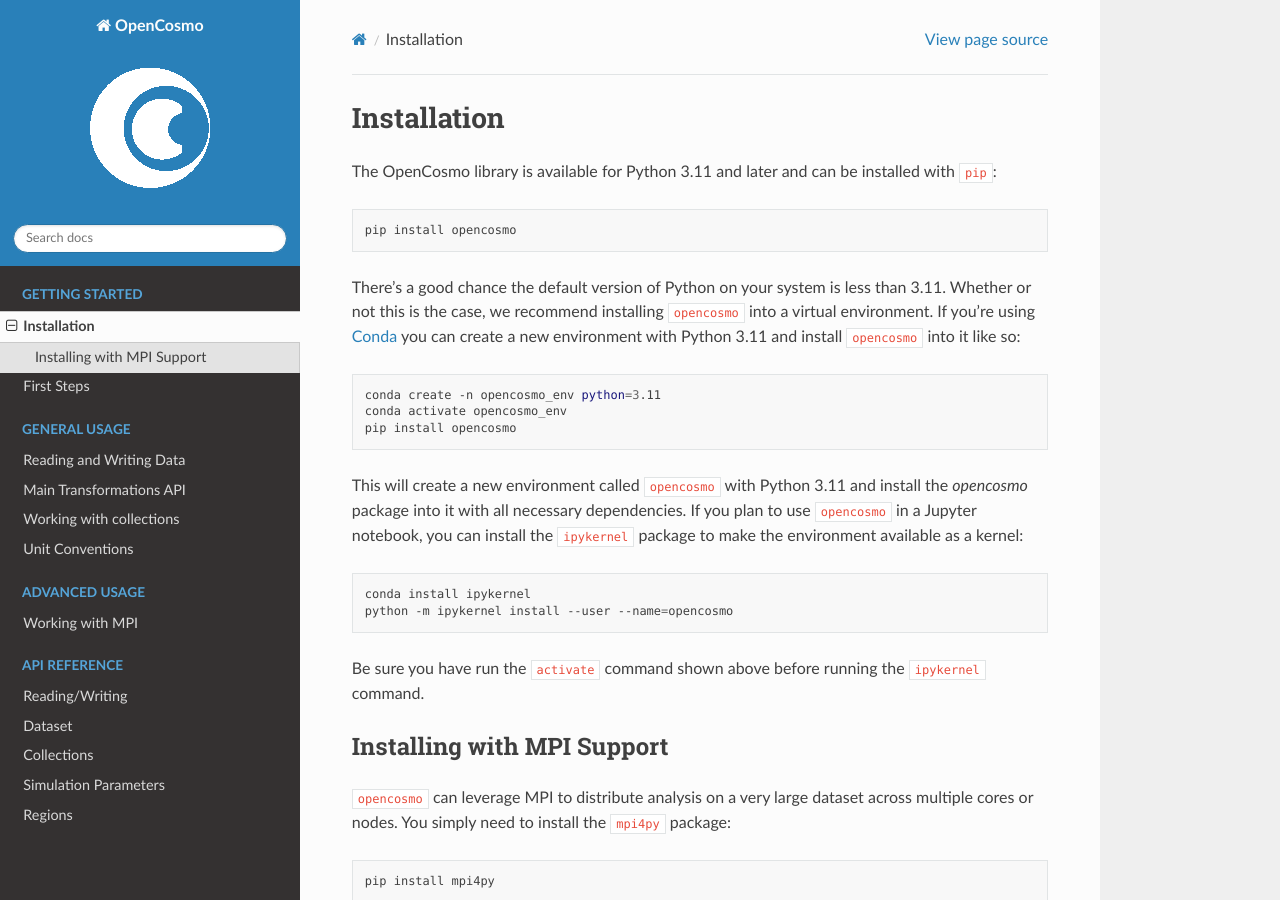
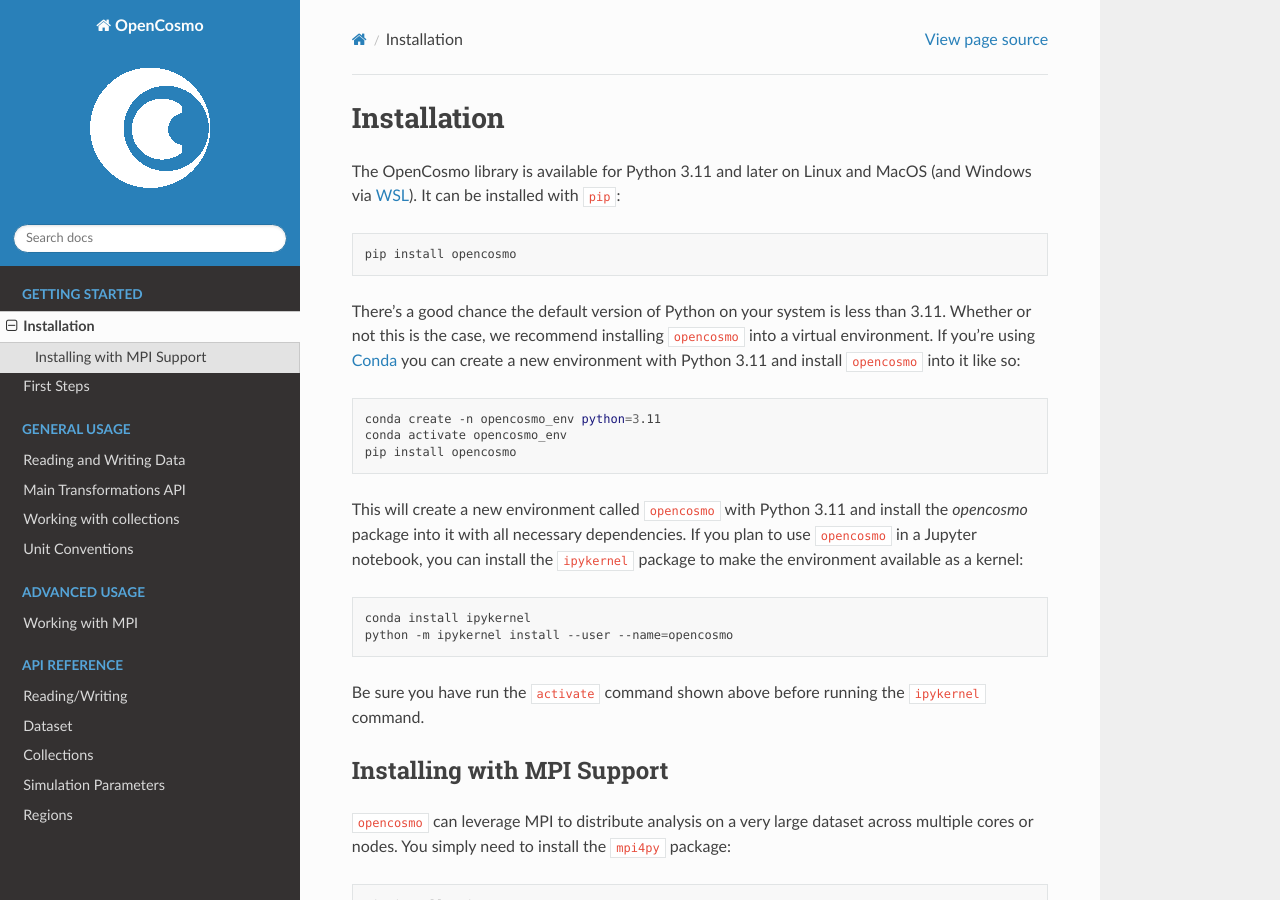
Before and after one commit to ArgonneCPAC/OpenCosmo, a Sphinx documentation site: the page built from docs/source/installation.rst, in a window 1280 px wide and 900 px high. Built offline with Sphinx 7.4.7 and the Read the Docs theme 3.1.0, drawn with Linux system fonts in a browser that asks for light colours.

Commit message:
Remove Windows support

```diff
--- a/docs/source/installation.rst
+++ b/docs/source/installation.rst
@@ -1,7 +1,7 @@
 Installation
 ============
 
-The OpenCosmo library is available for Python 3.11 and later and can be installed with :code:`pip`:
+The OpenCosmo library is available for Python 3.11 and later on Linux and MacOS (and Windows via `WSL <https://learn.microsoft.com/en-us/windows/wsl/setup/environment>`_). It can be installed with :code:`pip`:
 
 .. code-block:: bash
 
```
Also changed, not shown: README.md (+1 -1 lines), 2 other files.
